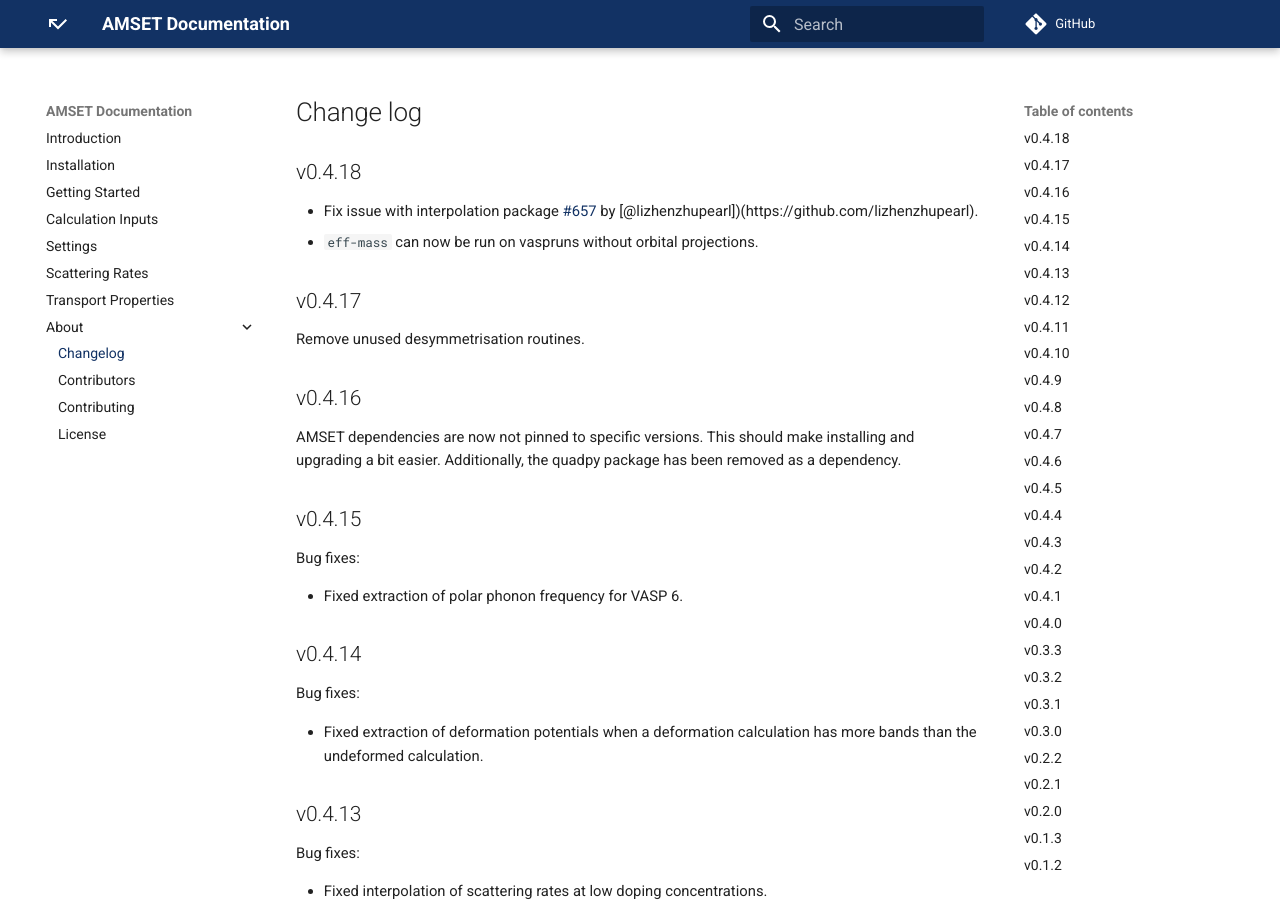
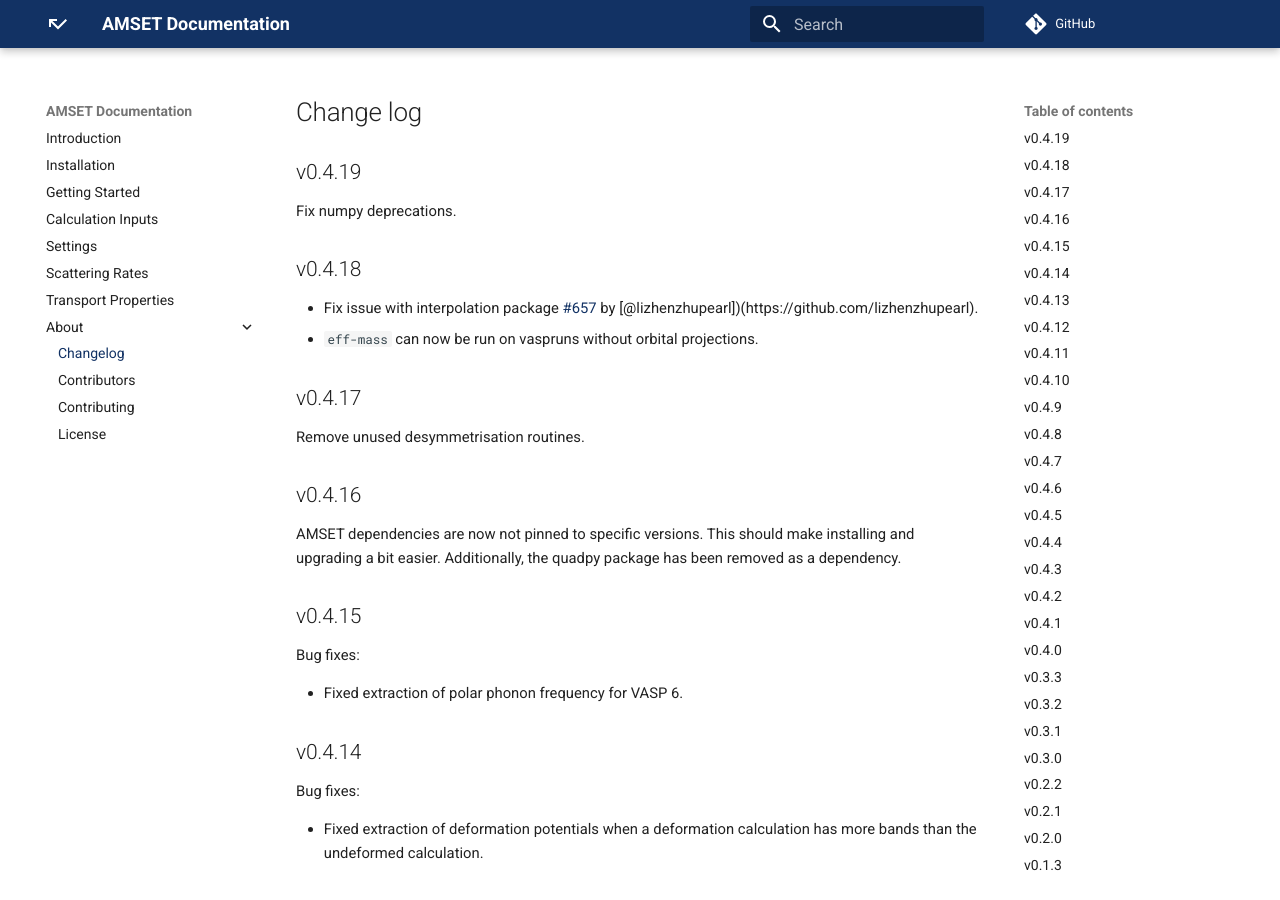
Before and after one commit to hackingmaterials/amset, an MkDocs documentation site: the page built from docs/src/changelog.md, in a window 1280 px wide and 900 px high. Built offline with MkDocs 1.6.1 and Material for MkDocs 9.7.7, drawn with Linux system fonts in a browser that asks for light colours; comment, search, counter and statistics services are not loaded.

Commit message:
Update to v0.4.19

```diff
--- a/amset/__init__.py
+++ b/amset/__init__.py
@@ -1 +1 @@
-__version__ = "0.4.18"
+__version__ = "0.4.19"
--- a/docs/src/changelog.md
+++ b/docs/src/changelog.md
@@ -1,4 +1,8 @@
 # Change log
+
+## v0.4.19
+
+Fix numpy deprecations.
 
 ## v0.4.18
 
```
